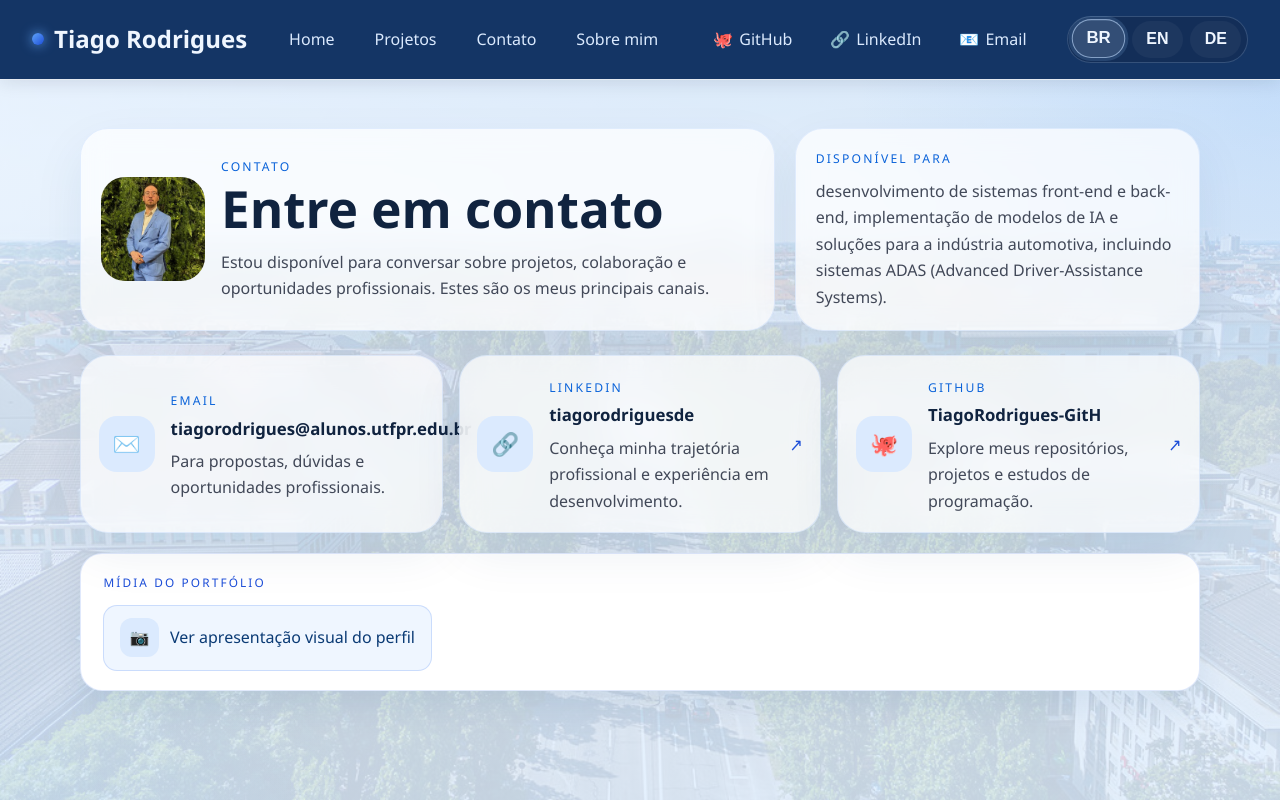
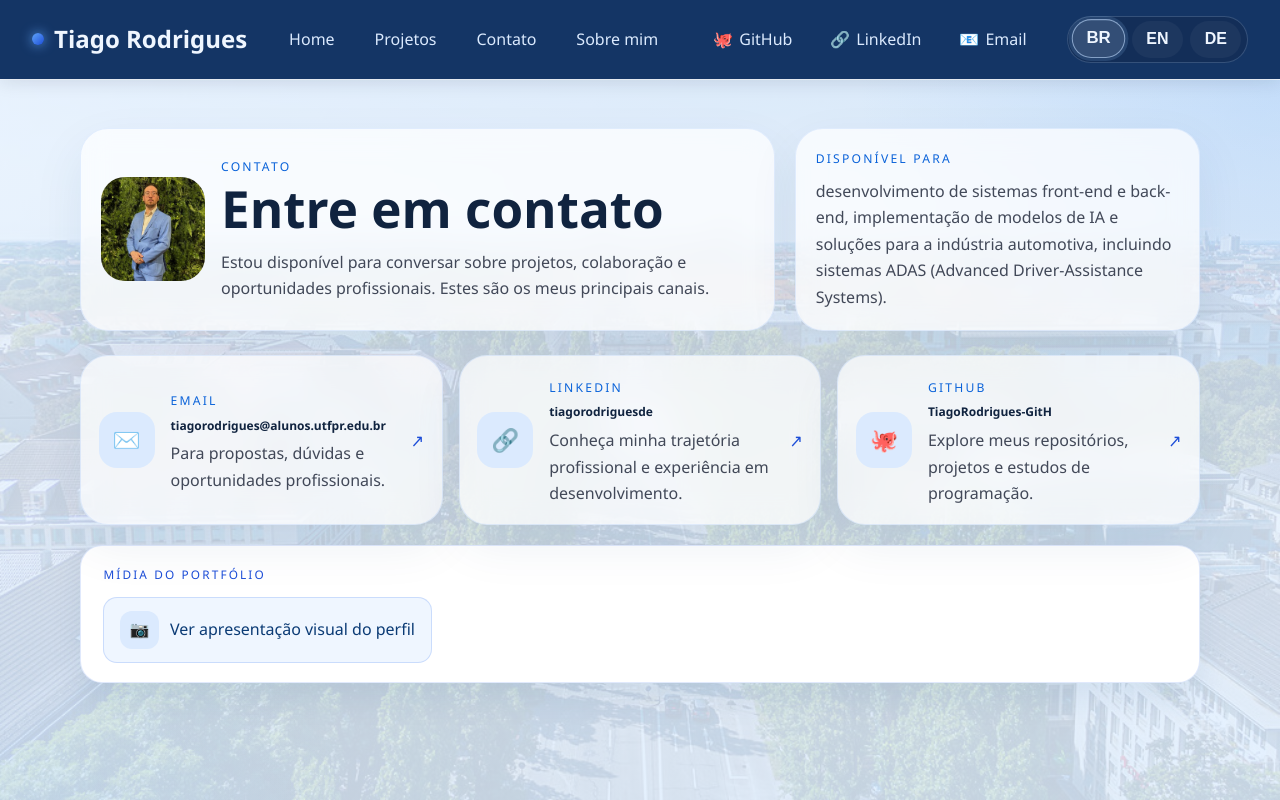
Before and after one commit to TiagoRodrigues-GitH/portfolio-frontend, an Angular app: page /contact in a window 1280 px wide. Shown: the top 800 px of the page. Built offline with nearby package versions, Linux system fonts and the light colour scheme.

Commit message:
Improve portfolio layout

```diff
--- a/src/app/pages/contact/contact.css
+++ b/src/app/pages/contact/contact.css
@@ -121,7 +121,12 @@
 .contact-content strong {
 	display: block;
 	margin: 0.2rem 0 0.35rem;
-	font-size: 1.05rem;
+	font-size: 0.75rem;
+	white-space: nowrap;
+}
+
+.contact-content {
+	min-width: 0;
 }
 
 .contact-arrow {
```
